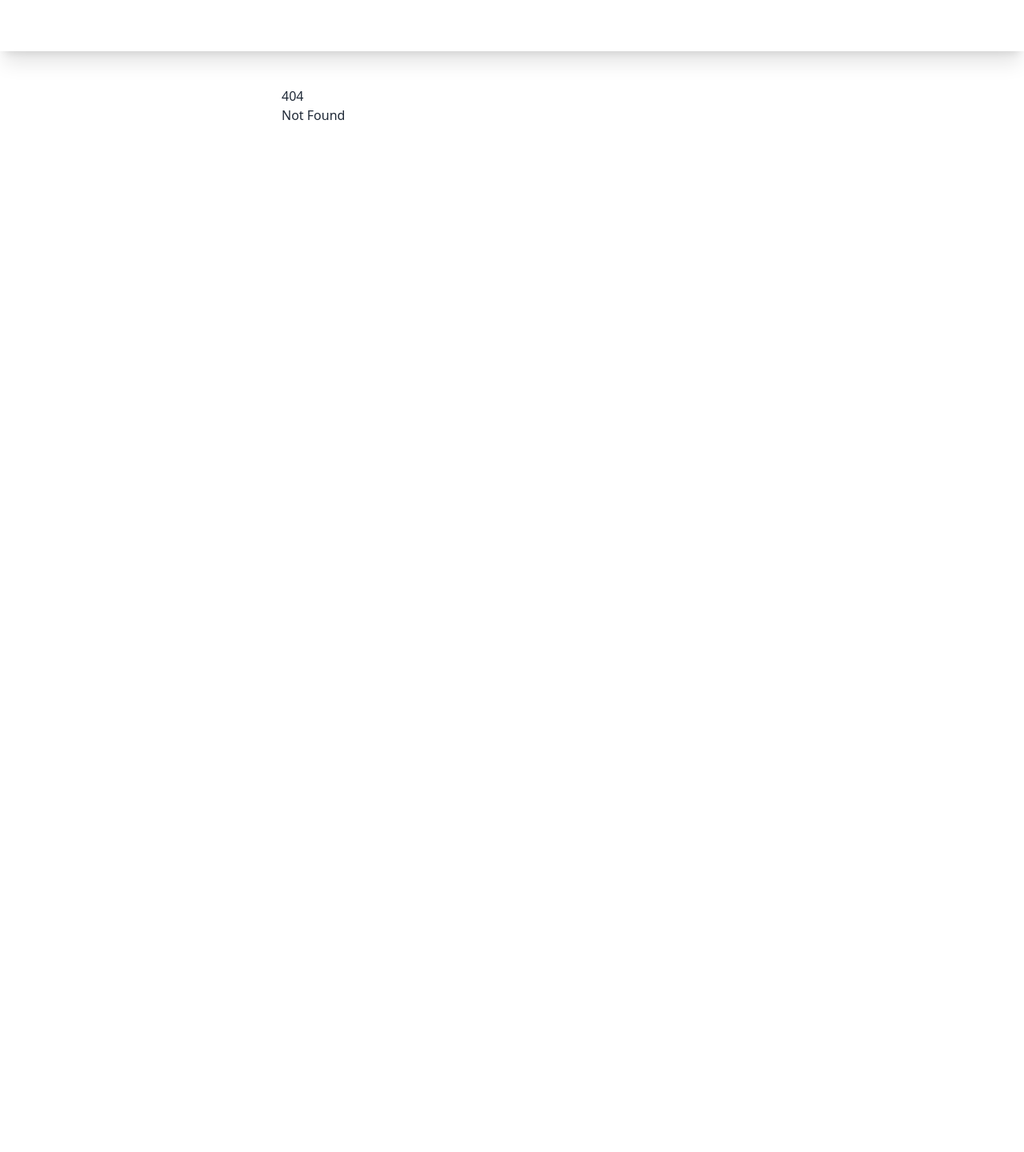
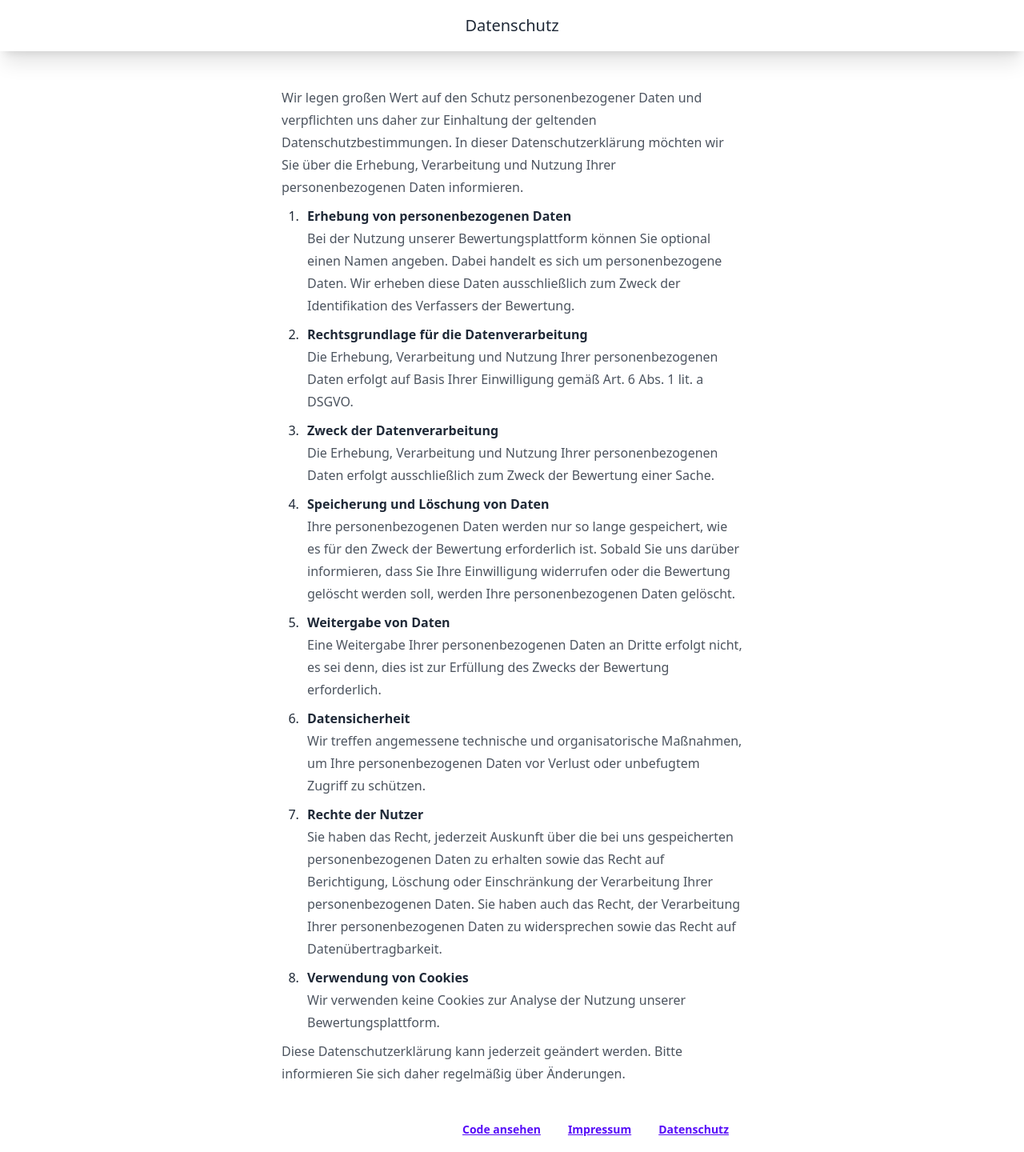
Before and after one commit to codinghusi/wahlmodule, a SvelteKit app: page /privacy in a window 1280 px wide. Before the commit this address had no page. Shown: the whole page at 80% size. Before the commit the page ends 800 px from the top, so only its background shows below. Built offline with nearby package versions, Linux system fonts and the light colour scheme.

Commit message:
added legal and privacy pages (not very good)

```diff
--- a/src/lib/Data/definitions.ts
+++ b/src/lib/Data/definitions.ts
@@ -5,3 +5,4 @@ export const MAX_PAGE_SIZE_REVIEWS = 5;
 export const MAX_PAGE_SIZE_MODULES = 10;
 
 export const GITHUB_LINK = "https://github.com/codinghusi/wahlmodule";
+export const ROOT = "";
--- a/src/routes/+layout.svelte
+++ b/src/routes/+layout.svelte
@@ -1,24 +1,37 @@
+<div class="flex flex-col h-full">
+	<Header />
+
+	<br />
+
+	<div class="mt-4 p-1 flex flex-col justify-center items-center">
+		<div class="max-w-xl w-full">
+			<main>
+				<Spinner loading={$navigating} showContent={true}>
+					<slot />
+				</Spinner>
+			</main>
+
+			<footer class="mt-8 flex justify-end w-full">
+				<a class="btn btn-link normal-case" target="_blank" rel="noreferrer" href="{GITHUB_LINK}">Code ansehen</a>
+				<a class="btn btn-link normal-case" target="_blank" rel="noreferrer" href="{ROOT}/legal">Impressum</a>
+				<a class="btn btn-link normal-case" target="_blank" rel="noreferrer" href="{ROOT}/privacy">Datenschutz</a>
+			</footer>
+		</div>
+
+
+
+	</div>
+
+
+	<MessageList />
+
+</div>
+
 <script>
 	import Header from './Header.svelte';
 	import './styles.css';
 	import MessageList from '../lib/Message/MessageList.svelte';
 	import Spinner from '../lib/Data/Spinner.svelte';
 	import { navigating } from '$app/stores';
+	import { GITHUB_LINK, ROOT } from '../lib/Data/definitions';
 </script>
-
-<div class="flex flex-col">
-	<Header />
-
-	<br />
-
-	<div class="mt-4 p-1 flex justify-center">
-		<main class="max-w-xl w-full">
-			<Spinner loading={$navigating} showContent={true}>
-				<slot />
-			</Spinner>
-		</main>
-	</div>
-
-
-	<MessageList />
-</div>
--- /dev/null
+++ b/src/routes/legal/+page.svelte
@@ -0,0 +1,20 @@
+<script>
+	import Title from '../../lib/Title/Title.svelte';
+</script>
+
+<Title title="Impressum" />
+
+<div class="prose">
+	<strong>Betreiber:</strong> Gerrit Weiermann<br />
+	<strong>E-Mail:</strong> <a href="mailto:wpf@gweiermann.de">wpf@gweiermann.de</a><br />
+	<br />
+
+	<strong>Haftungsausschluss:</strong><br />
+	Trotz sorgfältiger inhaltlicher Kontrolle übernehmen wir keine Haftung für die Inhalte externer Links. Für den Inhalt der verlinkten Seiten sind ausschließlich deren Betreiber verantwortlich.
+	<br /><br />
+	<strong>Urheberrecht:</strong><br />
+	Die durch die Seitenbetreiber erstellten Inhalte und Werke auf diesen Seiten unterliegen dem deutschen Urheberrecht. Die Vervielfältigung, Bearbeitung, Verbreitung und jede Art der Verwertung außerhalb der Grenzen des Urheberrechtes bedürfen der schriftlichen Zustimmung des jeweiligen Autors bzw. Erstellers. Downloads und Kopien dieser Seite sind nur für den privaten, nicht kommerziellen Gebrauch gestattet.
+	<br /><br />
+	<strong>Bildnachweise:</strong><br />
+	Alle Bilder wurden von uns selbst erstellt oder lizenzfrei von Adobe Stock oder Pexels verwendet.
+</div>
--- a/src/routes/module/[short]/ReviewFormModal.svelte
+++ b/src/routes/module/[short]/ReviewFormModal.svelte
@@ -4,7 +4,7 @@
 	import {
 		AUTHOR_NAME_MIN_LENGTH,
 		MIN_RATING_COUNT,
-		REVIEW_TEXT_MIN_LENGTH
+		REVIEW_TEXT_MIN_LENGTH, ROOT
 	} from '../../../lib/Data/definitions';
 	import RatingList from '../../../lib/Rating/RatingList.svelte';
 	import { createEventDispatcher } from 'svelte';
@@ -22,6 +22,7 @@
 	let editToken = undefined;
 	let id = undefined;
 	let ratings = possibleRating.map(r => ({ stars: 0, ...r }));
+	let privacy = false;
 
 	$: wipReview = {
 		editToken,
@@ -45,6 +46,7 @@
 		}));
 		editToken = review.editToken;
 		id = review.id;
+		privacy = true;
 	}
 
 
@@ -53,7 +55,8 @@
 	$: {
 		submitEnabled = text?.length >= REVIEW_TEXT_MIN_LENGTH
 			&& ratings.filter(rating => rating.stars > 0).length >= MIN_RATING_COUNT
-			&& (!authorName || authorName?.length === 0 || authorName?.length >= AUTHOR_NAME_MIN_LENGTH);
+			&& (!authorName || authorName?.length === 0 || authorName?.length >= AUTHOR_NAME_MIN_LENGTH)
+			&& privacy;
 	}
 
 	let closer;
@@ -120,6 +123,13 @@
 						  required></textarea>
 			</label>
 		</div>
+
+		<div class="form-control w-full">
+			<label class="label cursor-pointer">
+				<span class="label-text">Ich habe die <a class="button btn-link" target="_blank" rel="noreferrer" href="{ROOT}/privacy">Datenschutzerklärung</a> gelesen*</span>
+				<input type="checkbox" class="toggle" bind:checked={privacy} />
+			</label>
+		</div>
 	</form>
 
 	<span slot="actions">
--- /dev/null
+++ b/src/routes/privacy/+page.svelte
@@ -0,0 +1,61 @@
+<script>
+	import Title from '../../lib/Title/Title.svelte';
+</script>
+
+<div class="prose">
+	Wir legen großen Wert auf den Schutz personenbezogener Daten und verpflichten uns daher zur Einhaltung der geltenden
+	Datenschutzbestimmungen. In dieser Datenschutzerklärung möchten wir Sie über die Erhebung, Verarbeitung und Nutzung
+	Ihrer personenbezogenen Daten informieren.
+
+	<ol>
+		<li>
+			<strong>Erhebung von personenbezogenen Daten</strong><br />
+			Bei der Nutzung unserer Bewertungsplattform können Sie optional einen Namen angeben. Dabei handelt es sich
+			um personenbezogene Daten. Wir erheben diese Daten ausschließlich zum Zweck der Identifikation des
+			Verfassers der Bewertung.
+		</li>
+		<li>
+			<strong>Rechtsgrundlage für die Datenverarbeitung</strong><br />
+			Die Erhebung, Verarbeitung und Nutzung Ihrer personenbezogenen Daten erfolgt auf Basis Ihrer Einwilligung
+			gemäß Art. 6 Abs. 1 lit. a DSGVO.
+		</li>
+		<li>
+			<strong>Zweck der Datenverarbeitung</strong><br />
+			Die Erhebung, Verarbeitung und Nutzung Ihrer personenbezogenen Daten erfolgt ausschließlich zum Zweck der
+			Bewertung einer Sache.
+		</li>
+		<li>
+			<strong>Speicherung und Löschung von Daten</strong><br />
+			Ihre personenbezogenen Daten werden nur so lange gespeichert, wie es für den Zweck der Bewertung
+			erforderlich ist. Sobald Sie uns darüber informieren, dass Sie Ihre Einwilligung widerrufen oder die
+			Bewertung gelöscht werden soll, werden Ihre personenbezogenen Daten gelöscht.
+		</li>
+		<li>
+			<strong>Weitergabe von Daten</strong><br />
+			Eine Weitergabe Ihrer personenbezogenen Daten an Dritte erfolgt nicht, es sei denn, dies ist zur Erfüllung
+			des Zwecks der Bewertung erforderlich.
+		</li>
+		<li>
+			<strong>Datensicherheit</strong><br />
+			Wir treffen angemessene technische und organisatorische Maßnahmen, um Ihre personenbezogenen Daten vor
+			Verlust oder unbefugtem Zugriff zu schützen.
+		</li>
+		<li>
+			<strong>Rechte der Nutzer</strong><br />
+			Sie haben das Recht, jederzeit Auskunft über die bei uns gespeicherten personenbezogenen Daten zu erhalten
+			sowie das Recht auf Berichtigung, Löschung oder Einschränkung der Verarbeitung Ihrer personenbezogenen
+			Daten. Sie haben auch das Recht, der Verarbeitung Ihrer personenbezogenen Daten zu widersprechen sowie das
+			Recht auf Datenübertragbarkeit.
+		</li>
+
+		<li>
+			<strong>Verwendung von Cookies</strong><br />
+			Wir verwenden keine Cookies zur Analyse der Nutzung unserer Bewertungsplattform.
+		</li>
+	</ol>
+
+	Diese Datenschutzerklärung kann jederzeit geändert werden. Bitte informieren Sie sich daher regelmäßig über
+	Änderungen.
+</div>
+
+<Title title="Datenschutz" />
--- a/src/routes/search/ModuleList.svelte
+++ b/src/routes/search/ModuleList.svelte
@@ -1,12 +1,11 @@
 <script>
-	import CrossedStar from '../../lib/icons/CrossedStar.svelte';
 	import Rating from '../../lib/Rating/Rating.svelte';
 	import RatingList from '../../lib/Rating/RatingList.svelte';
 	import { getModulesBySearch } from '../api/calls';
 	import { errorMessage } from '../../lib/Message/MessageStore';
 	import Spinner from '../../lib/Data/Spinner.svelte';
 	import Pagination from '../../lib/Data/Pagination.svelte';
-	import { MAX_PAGE_SIZE_MODULES } from '../../lib/Data/definitions';
+	import { MAX_PAGE_SIZE_MODULES, ROOT } from '../../lib/Data/definitions';
 	import { onMount } from 'svelte';
 
 	export let searchQuery;
@@ -85,7 +84,7 @@
 							{/if}
 							<br />
 							<div class="card-actions justify-end">
-								<a class="btn btn-primary" href="/module/{module.short.toLowerCase()}">Ansehen</a>
+								<a class="btn btn-primary" href="{ROOT}/module/{module.short.toLowerCase()}">Ansehen</a>
 							</div>
 						</div>
 
```
